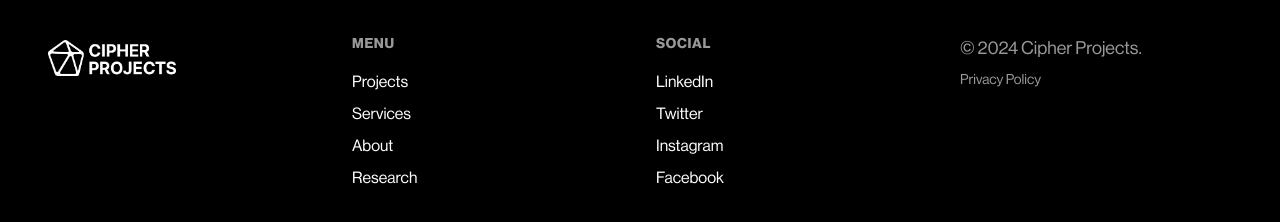
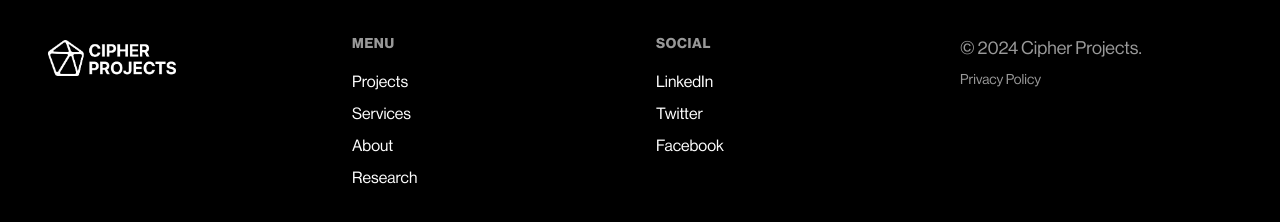
Before and after one commit to meteordefect/cipher-projects, a Next.js app: page / in a window 1280 px wide. Shown: the part 9151-9373 px from the top of the page. Built offline with nearby package versions, Linux system fonts and the light colour scheme.

Commit message:
Fix social links

```diff
--- a/src/app/research/page.tsx
+++ b/src/app/research/page.tsx
@@ -8,6 +8,16 @@ import { ArrowUpRight } from 'lucide-react'
 
 const researchPosts = [
   {
+    id: 'repo-swatting',
+    title: "Repo Swatting: How False Reports Can Take Down Developer Accounts",
+    subtitle: "A new threat to source code platforms",
+    date: "November 22, 2024",
+    author: "Keith Vaughan",
+    category: "Security",
+    image: "/research/repo-swatting.jpg",
+    excerpt: "A concerning new attack method threatens developers' accounts on major platforms like GitHub and GitLab, exploiting trust and safety mechanisms through malicious file uploads."
+  },
+  {
     id: 'visionary-lens',
     title: "The Visionary's Lens: Turning Everyday Frustrations into Software Gold",
     subtitle: "Seeing opportunity where others see obstacles",
@@ -16,16 +26,6 @@ const researchPosts = [
     category: "Innovation",
     image: "/research/visionary.jpg",
     excerpt: "What's the difference between a tourist and a visionary? About $100 million in potential value. A perspective on transforming daily frustrations into software opportunities."
-  },
-  {
-    id: 'repo-swatting',
-    title: "Repo Swatting: How False Reports Can Take Down Developer Accounts",
-    subtitle: "A new threat to source code platforms",
-    date: "November 22, 2024",
-    author: "Keith Vaughan",
-    category: "Security",
-    image: "/research/repo-swatting.jpg",
-    excerpt: "A concerning new attack method threatens developers' accounts on major platforms like GitHub and GitLab, exploiting trust and safety mechanisms through malicious file uploads."
   },
   {
     id: 'kitchen-nightmares-software',
--- a/src/components/Footer.tsx
+++ b/src/components/Footer.tsx
@@ -2,6 +2,13 @@
 
 import Link from 'next/link'
 import Image from 'next/image'
+
+// First, create a social media links configuration
+const socialLinks = {
+  LinkedIn: 'https://www.linkedin.com/company/cipherprojects',
+  Twitter: 'https://twitter.com/cipherprojects',
+  Facebook: 'https://www.facebook.com/profile.php?id=61560910197514'
+};
 
 export default function Footer() {
   return (
@@ -81,13 +88,16 @@ export default function Footer() {
           <div className="col-span-6 md:col-span-3">
             <h3 className="text-sm uppercase tracking-wider mb-4 opacity-60">Social</h3>
             <nav className="flex flex-col gap-2">
-              {['LinkedIn', 'Twitter', 'Instagram', 'Facebook'].map((item) => (
+              {Object.entries(socialLinks).map(([platform, url]) => (
                 <Link
-                  key={item}
-                  href={`/${item.toLowerCase()}`}
-                  className="hover:opacity-60 transition-opacity"
+                  key={platform}
+                  href={url}
+                  target="_blank"  // Opens in new tab
+                  rel="noopener noreferrer"  // Security best practice
+                  className="hover:opacity-60 transition-opacity group flex items-center gap-2"
                 >
-                  {item}
+                  {platform}
+                  <span className="opacity-0 group-hover:opacity-60 transition-opacity">↗</span>
                 </Link>
               ))}
             </nav>
```
Also changed, not shown: 1 other file (tests, documents, lock files or other folders).
